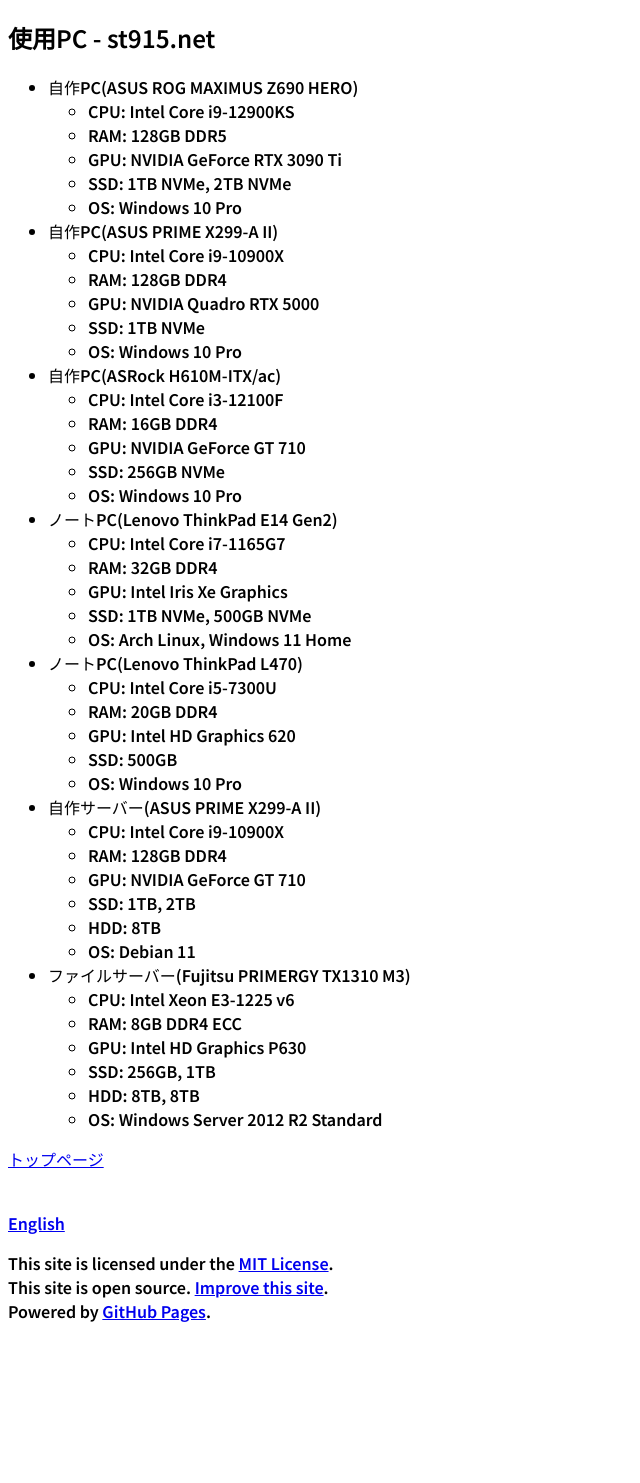
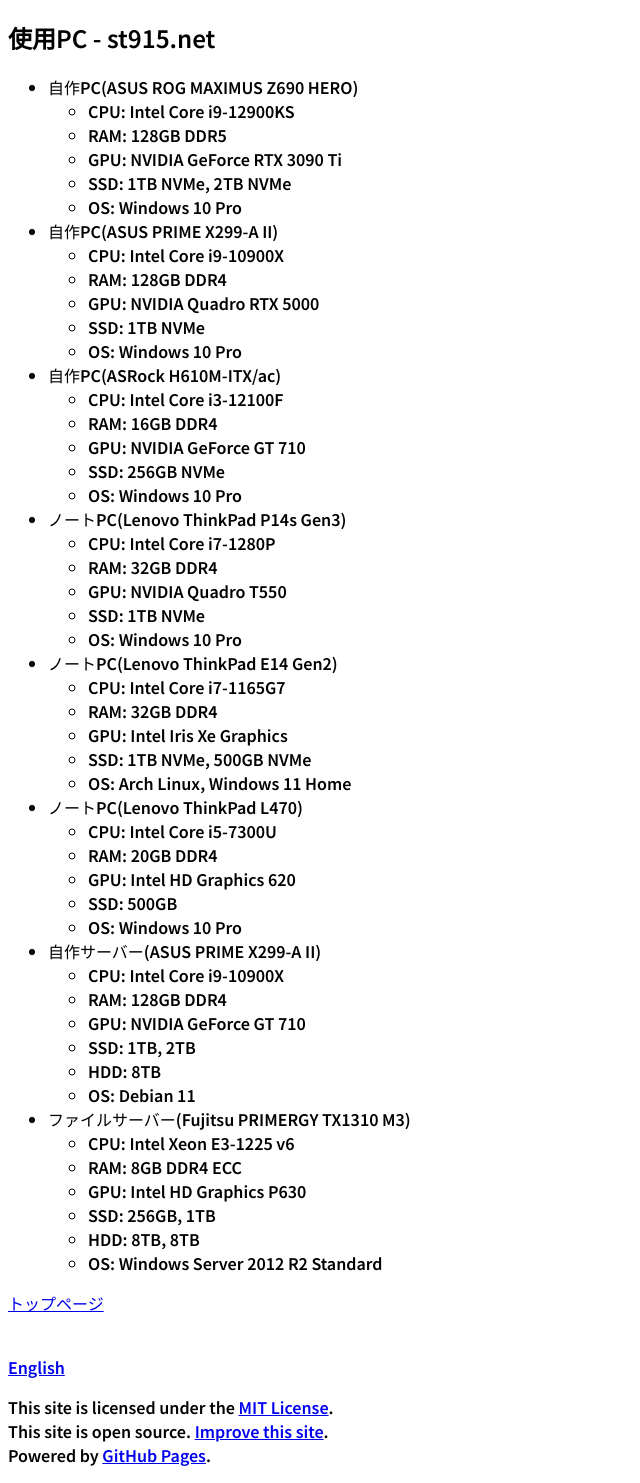
Before and after one commit to t-sasaki915/t-sasaki-net, a Jekyll site: the page built from docs/pcs/index.md, in a window 1280 px wide. Shown: the whole page, without its empty margins (0-640 px from the left). Built offline with Jekyll 4.4.1, drawn with Linux system fonts in a browser that asks for light colours; Markdown is read by kramdown in place of the engine named in the settings; before the commit the page ends 1339 px from its top, so only the background shows below that.

Commit message:
Update index.md

```diff
--- a/docs/pcs/index.md
+++ b/docs/pcs/index.md
@@ -24,6 +24,12 @@
   - RAM: 16GB DDR4
   - GPU: NVIDIA GeForce GT 710
   - SSD: 256GB NVMe
+  - OS: Windows 10 Pro
+- ノートPC(Lenovo ThinkPad P14s Gen3)
+  - CPU: Intel Core i7-1280P
+  - RAM: 32GB DDR4
+  - GPU: NVIDIA Quadro T550
+  - SSD: 1TB NVMe
   - OS: Windows 10 Pro
 - ノートPC(Lenovo ThinkPad E14 Gen2)
   - CPU: Intel Core i7-1165G7
```
